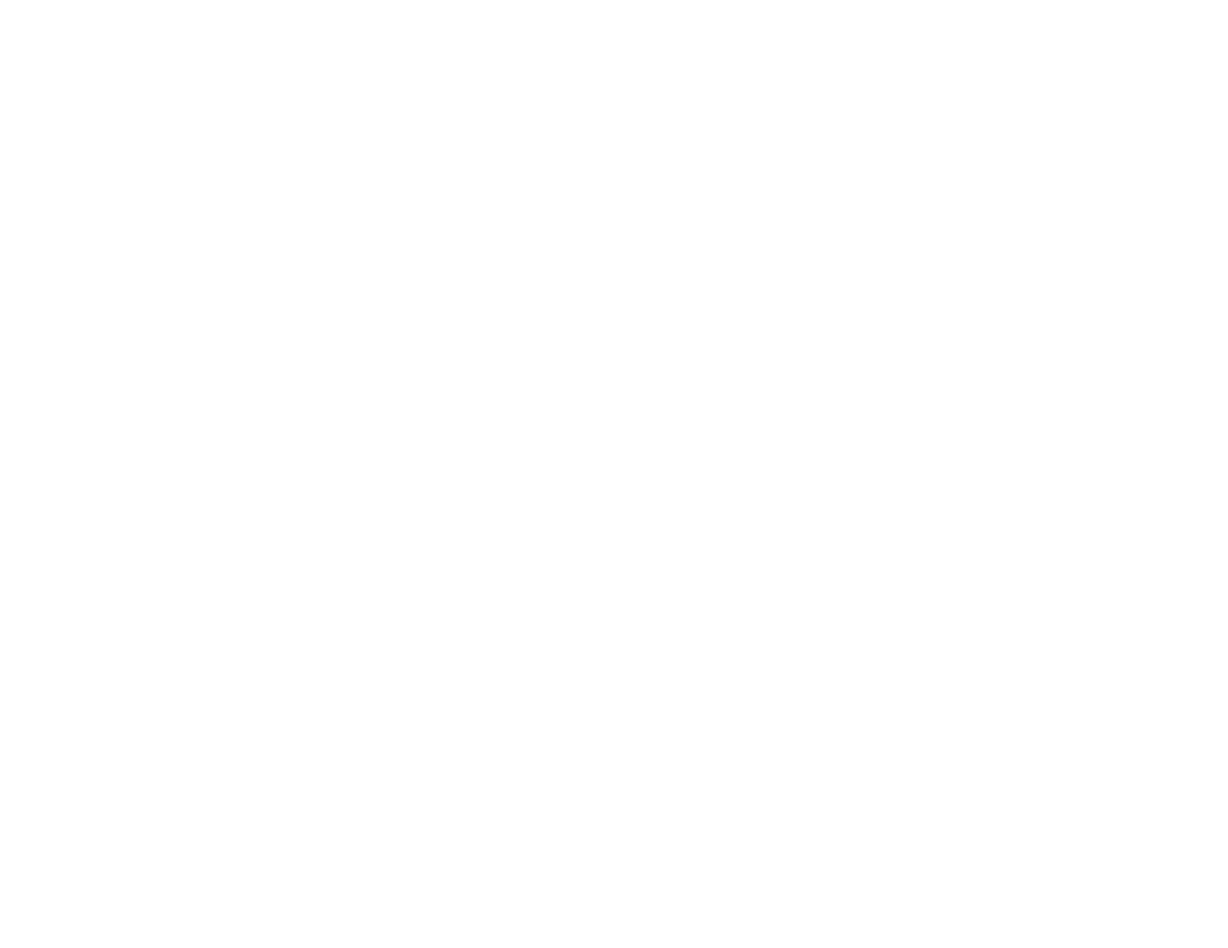
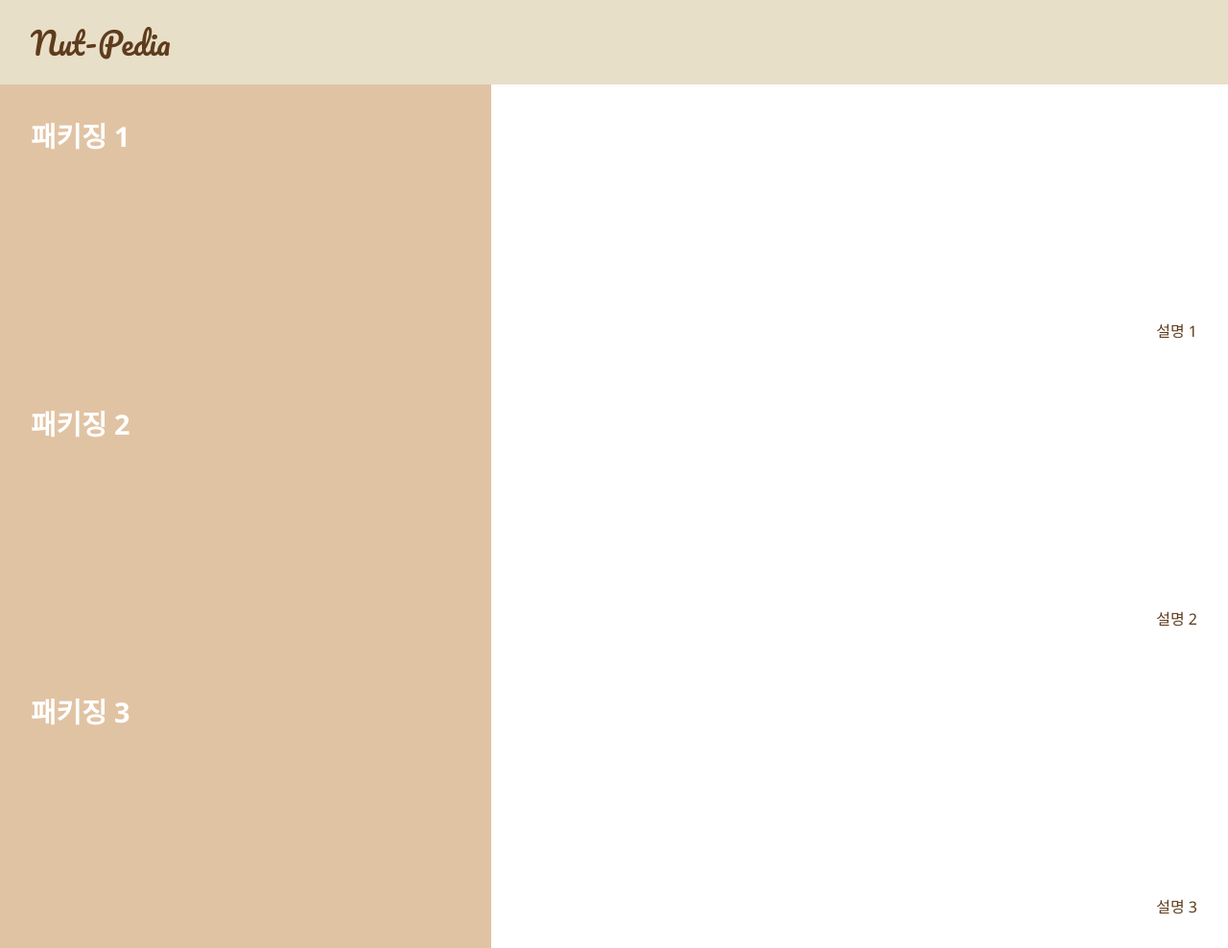
Before and after one commit to Jseyoung/WebProgram, a plain HTML site: page custom.html in a window 1280 px wide. Shown: the whole page at 96% size. Before the commit the page ends 800 px from the top, so only its background shows below. Drawn offline with Linux system fonts and the light colour scheme.

Commit message:
맞춤제작 페이지 디자인 추가

```diff
--- a/custom.html
+++ b/custom.html
@@ -1,5 +1,140 @@
 <!DOCTYPE html>
 <html lang="ko">
 <head>
-  <meta charset="UTF-8">
+  <meta charset="UTF-8" />
   <meta name="viewport" content="width=device-width, initial-scale=1.0">
+  <title>견과사전 - Custom</title>
+  <link href="https://fonts.googleapis.com/css2?family=Pacifico&display=swap" rel="stylesheet" />
+  <style>
+    * { margin: 0; padding: 0; box-sizing: border-box; }
+
+    body {
+      font-family: 'Segoe UI', sans-serif;
+      background-color: #f3efe5;
+      color: #333;
+    }
+
+    header {
+      background-color: #e8dfc9;
+      padding: 1rem 2rem;
+      display: flex;
+      justify-content: space-between;
+      align-items: center;
+    }
+
+    .logo {
+      font-family: 'Pacifico', cursive;
+      font-size: 2rem;
+      color: #5e3c1c;
+      text-decoration: none;
+    }
+
+    .section {
+      display: flex;
+      height: 300px;
+    }
+
+    .left {
+      width: 40%;
+      background-color: #e0c3a3;
+      padding: 2rem;
+      display: flex;
+      align-items: flex-start;
+      justify-content: flex-start;
+      color: white;
+    }
+
+    .left h3 {
+      font-size: 1.8rem;
+    }
+
+    .right {
+      width: 60%;
+      background-color: white;
+      padding: 2rem;
+      display: flex;
+      align-items: flex-end;
+      justify-content: flex-end;
+    }
+
+    .right p {
+      font-size: 1rem;
+      max-width: 60%;
+      text-align: right;
+      color: #5e3c1c;
+      opacity: 0;
+      transform: translateY(30px);
+      animation: fadeInUp 0.8s forwards;
+    }
+
+    .section:nth-of-type(1) .right p {
+      animation-delay: 0.2s;
+    }
+
+    .section:nth-of-type(2) .right p {
+      animation-delay: 0.4s;
+    }
+
+    .section:nth-of-type(3) .right p {
+      animation-delay: 0.6s;
+    }
+
+    @keyframes fadeInUp {
+      to {
+        opacity: 1;
+        transform: translateY(0);
+      }
+    }
+
+    @media (max-width: 768px) {
+      .section {
+        flex-direction: column;
+        height: auto;
+      }
+
+      .right p {
+        text-align: left;
+      }
+
+      .right, .left {
+        width: 100%;
+        padding: 1.5rem;
+      }
+    }
+  </style>
+</head>
+<body>
+
+  <header>
+    <a href="#" class="logo">Nut-Pedia</a>
+  </header>
+
+  <section class="section">
+    <div class="left">
+      <h3>패키징 1</h3>
+    </div>
+    <div class="right">
+      <p>설명 1</p>
+    </div>
+  </section>
+
+  <section class="section">
+    <div class="left">
+      <h3>패키징 2</h3>
+    </div>
+    <div class="right">
+      <p>설명 2</p>
+    </div>
+  </section>
+
+  <section class="section">
+    <div class="left">
+      <h3>패키징 3</h3>
+    </div>
+    <div class="right">
+      <p>설명 3</p>
+    </div>
+  </section>
+
+</body>
+</html>
```
